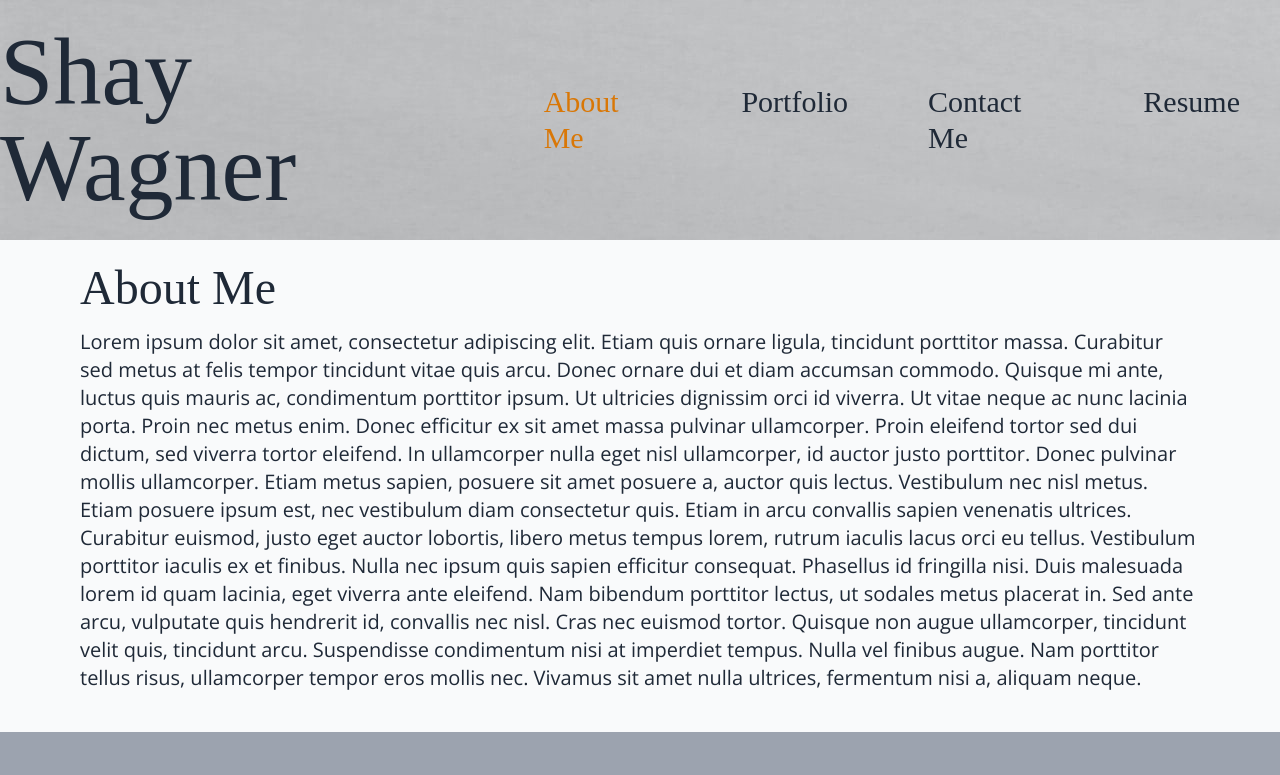
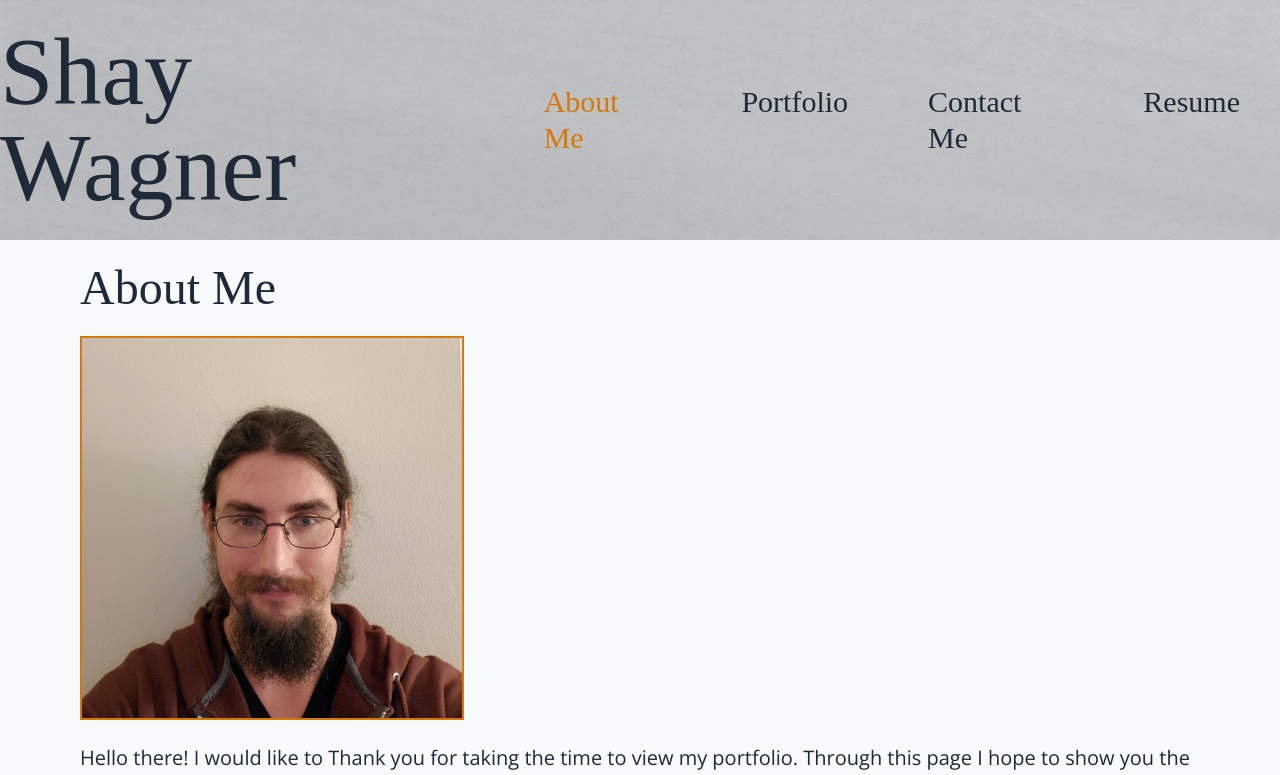
Before and after one commit to srwagner916/react-portfolio, a React (Create React App) app: page / in a window 1280 px wide. Shown: the top 775 px of the page. Built offline with nearby package versions, Linux system fonts and the light colour scheme; a web font is replaced by a local one.

Commit message:
added image of myself and updated about me

```diff
--- a/src/components/AboutMe/index.js
+++ b/src/components/AboutMe/index.js
@@ -4,25 +4,16 @@ function AboutMe() {
   return(
     <main className="text-gray-800 flex-grow my-6 mx-10 px-10">
       <h2 className="font-serif text-5xl">About Me</h2>
+      <div>
+        <img className="xs:w-56 sm:w-96 my-6 border-2 border-yellow-600" src="./assets/images/shay.jpg"></img>
+      </div>
       <div className="my-4">
         <p className="font-sans xs:text-xl m:text-lg">
-        Lorem ipsum dolor sit amet, consectetur adipiscing elit. Etiam quis ornare ligula, tincidunt
-        porttitor massa. Curabitur sed metus at felis tempor tincidunt vitae quis arcu. Donec ornare
-        dui et diam accumsan commodo. Quisque mi ante, luctus quis mauris ac, condimentum porttitor
-        ipsum. Ut ultricies dignissim orci id viverra. Ut vitae neque ac nunc lacinia porta. Proin nec
-        metus enim. Donec efficitur ex sit amet massa pulvinar ullamcorper. Proin eleifend tortor sed dui
-        dictum, sed viverra tortor eleifend. In ullamcorper nulla eget nisl ullamcorper, id auctor justo
-        porttitor. Donec pulvinar mollis ullamcorper. Etiam metus sapien, posuere sit amet posuere a, auctor
-        quis lectus. Vestibulum nec nisl metus. Etiam posuere ipsum est, nec vestibulum diam consectetur quis.
-        Etiam in arcu convallis sapien venenatis ultrices. Curabitur euismod, justo eget auctor lobortis,
-        libero metus tempus lorem, rutrum iaculis lacus orci eu tellus.
-
-        Vestibulum porttitor iaculis ex et finibus. Nulla nec ipsum quis sapien efficitur consequat. Phasellus
-        id fringilla nisi. Duis malesuada lorem id quam lacinia, eget viverra ante eleifend. Nam bibendum
-        porttitor lectus, ut sodales metus placerat in. Sed ante arcu, vulputate quis hendrerit id, convallis
-        nec nisl. Cras nec euismod tortor. Quisque non augue ullamcorper, tincidunt velit quis, tincidunt arcu.
-        Suspendisse condimentum nisi at imperdiet tempus. Nulla vel finibus augue. Nam porttitor tellus risus,
-        ullamcorper tempor eros mollis nec. Vivamus sit amet nulla ultrices, fermentum nisi a, aliquam neque.
+          Hello there!  I would like to Thank you for taking the time to view my portfolio.  Through this page I hope to show you the kind of work I am capable
+          of producing. My name is Shay Wagner and I'm 27 years old.  I am from and currently residing in a small town called Cambrdige located just outside of
+          Madison, Wisconsin.  Currently, I am enrolled in the full stack web development coding bootcamp.  I am in the process of learning many skills including MERN
+          stack technologies and much more to come.  But most importantly, I'm learning how to learn in the world of web development.  I will update this
+          portfolio continually with more examples of my work.  Once again. I would like to offer many thank you's for taking the time to look through my portfolio.
         </p>
       </div>
     </main>
--- a/src/components/Contact/index.js
+++ b/src/components/Contact/index.js
@@ -57,7 +57,7 @@ function Contact() {
             <span className="text-2xl">{errorMessage}</span>
           </div>
         )}
-          <button className="font-sans text-gray-800 text-2xl bg-gray-400 w-2/6 border-2 border-yellow-600 hover:bg-yellow-600 hover:border-gray-400 duration-300" type="submit">Submit</button>
+          <button className="font-sans text-gray-800 text-2xl bg-gray-300 w-2/6 border-2 border-yellow-600 hover:bg-yellow-600 hover:border-gray-400 duration-300" type="submit">Submit</button>
       </form>
     </section>
   )
--- a/src/components/Footer/index.js
+++ b/src/components/Footer/index.js
@@ -2,7 +2,7 @@ import React from 'react';
 
 function footer() {
   return (
-    <footer className="flex xs:static xs:bottom-0 sm:static h-40 w-full justify-center items-center bg-gray-400 text-gray-800">
+    <footer className="flex xs:static xs:bottom-0 sm:static h-40 w-full justify-center items-center bg-gray-300 text-gray-800">
       <div className="text-5xl">
         <a href="https://github.com/srwagner916" target="_blank" title="github profile" rel="noreferrer" className="mx-4">
           <i className="fab fa-github"></i>
--- a/src/components/Resume/index.js
+++ b/src/components/Resume/index.js
@@ -3,7 +3,7 @@ function Resume() {
   return (
     <div className="flex flex-col mx-auto my-auto">
       <h2 className="font-serif text-5xl my-5">Resume</h2>
-      <a href="./resume/resume.pdf" download="resume.pdf" className="italic font-sans  text-xl mt-2 hover:text-yellow-600">Click here to download my resume!</a>
+      <a href="./assets/resume/resume.pdf" download="resume.pdf" className="italic font-sans  text-xl mt-2 hover:text-yellow-600">Click here to download my resume!</a>
       <h3 className="font-serif text-3xl text-gray-900 mt-4">Front-End Proficiencies</h3>
       <ul className="font-sans text-lg ml-10">
         <li>JavaScript</li>
--- a/tailwind.config.js
+++ b/tailwind.config.js
@@ -4,6 +4,7 @@ module.exports = {
   theme: {
     screens: {
       'xs': '375px',
+      'sm': '640px',
       'md': '768px',
       'lg': '1024px',
       'xl': '1280px',
```
Also changed, not shown: public/assets/images/shay.jpg (added), 1 other file (tests, documents, lock files or other folders).
